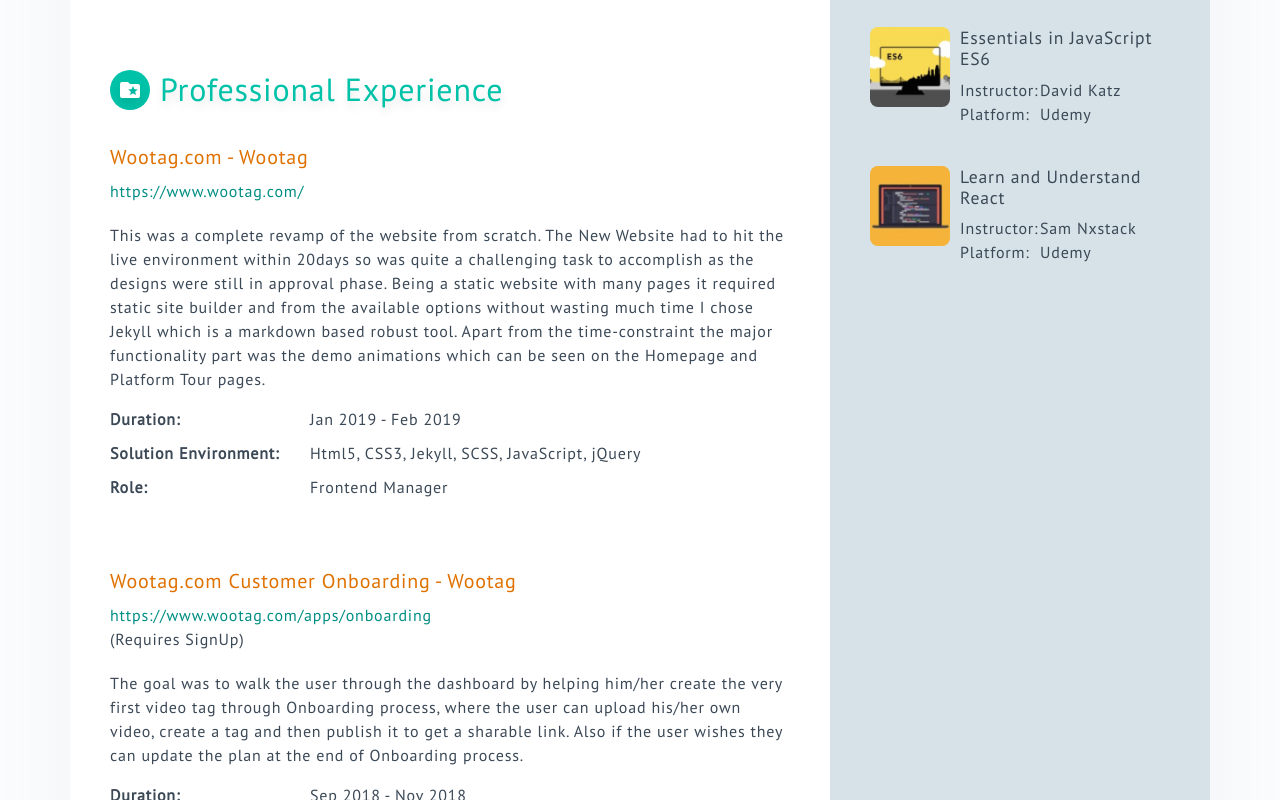
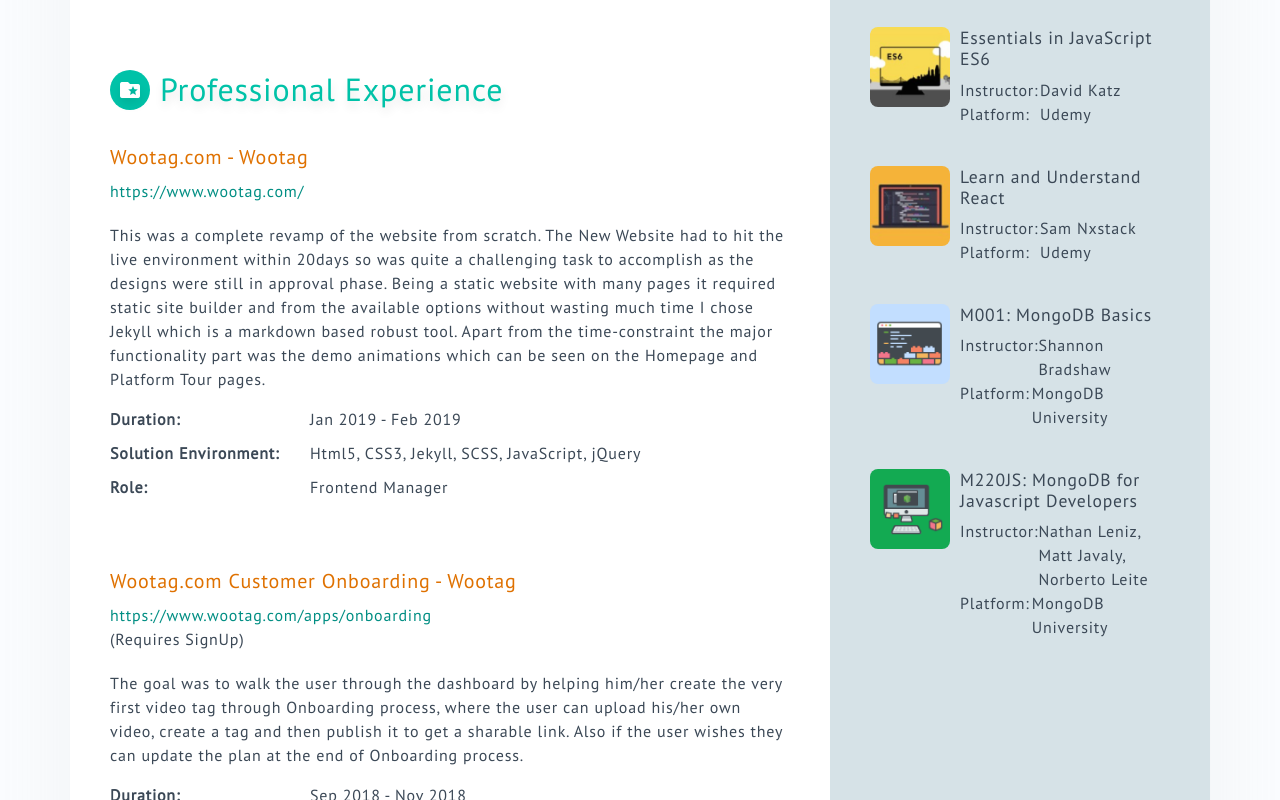
Before and after one commit to ajjuRwt7385/ajayrawat7385, a website: page resume.html in a window 1280 px wide. Shown: the part 2000-2800 px from the top of the page. Drawn offline with nearby package versions, Linux system fonts and the light colour scheme.

Commit message:
update Oct2019

```diff
--- a/resume.html
+++ b/resume.html
@@ -66,7 +66,7 @@
                 <div class="col-sm-12 company">
                   <div class="section-title history">
                     <h5>Engineering Manager, Wootag Pte. Ltd. Singapore</h5>
-                    <div class="duration">Feb 2018 – Present</div>
+                    <div class="duration">May 2018 – Present</div>
                   </div>
                   <p>
                     Wootag provides platform to the customers to make their
@@ -336,7 +336,7 @@
                   </li>
                   <li>
                     <div class="bar level-4">
-                      ReactJS, Redux, React-router, Redux-Sagas
+                      ReactJS, Redux, React-router, Redux-Sagas, React-Hooks, Jest, Enzyme
                     </div>
                   </li>
                   <li>
@@ -349,7 +349,7 @@
                     <div class="bar level-2">GraphQL, VueJS</div>
                   </li>
                   <li>
-                    <div class="bar level-3">MongoDB</div>
+                    <div class="bar level-3">MongoDB, NodeJS, express</div>
                   </li>
                 </ul>
               </div>
@@ -451,6 +451,34 @@
                       </div>
                     </div>
                   </li>
+                  <li>
+                    <div>
+                      <div class="img">
+                        <img src="assets/images/course6.png" alt="course5" />
+                      </div>
+                      <div class="title">
+                        <h5>M001: MongoDB Basics</h5>
+                        <div>
+                          <span>Instructor:</span><span>Shannon Bradshaw</span>
+                        </div>
+                        <div><span>Platform:</span><span>MongoDB University</span></div>
+                      </div>
+                    </div>
+                  </li>
+                  <li>
+                    <div>
+                      <div class="img">
+                        <img src="assets/images/course7.png" alt="course5" />
+                      </div>
+                      <div class="title">
+                        <h5>M220JS: MongoDB for Javascript Developers</h5>
+                        <div>
+                          <span>Instructor:</span><span>Nathan Leniz, Matt Javaly, Norberto Leite</span>
+                        </div>
+                        <div><span>Platform:</span><span>MongoDB University</span></div>
+                      </div>
+                    </div>
+                  </li>
                 </ul>
               </div>
             </div>
```
Also changed, not shown: assets/images/course6.png (added), assets/images/course7.png (added), 2 other files.
